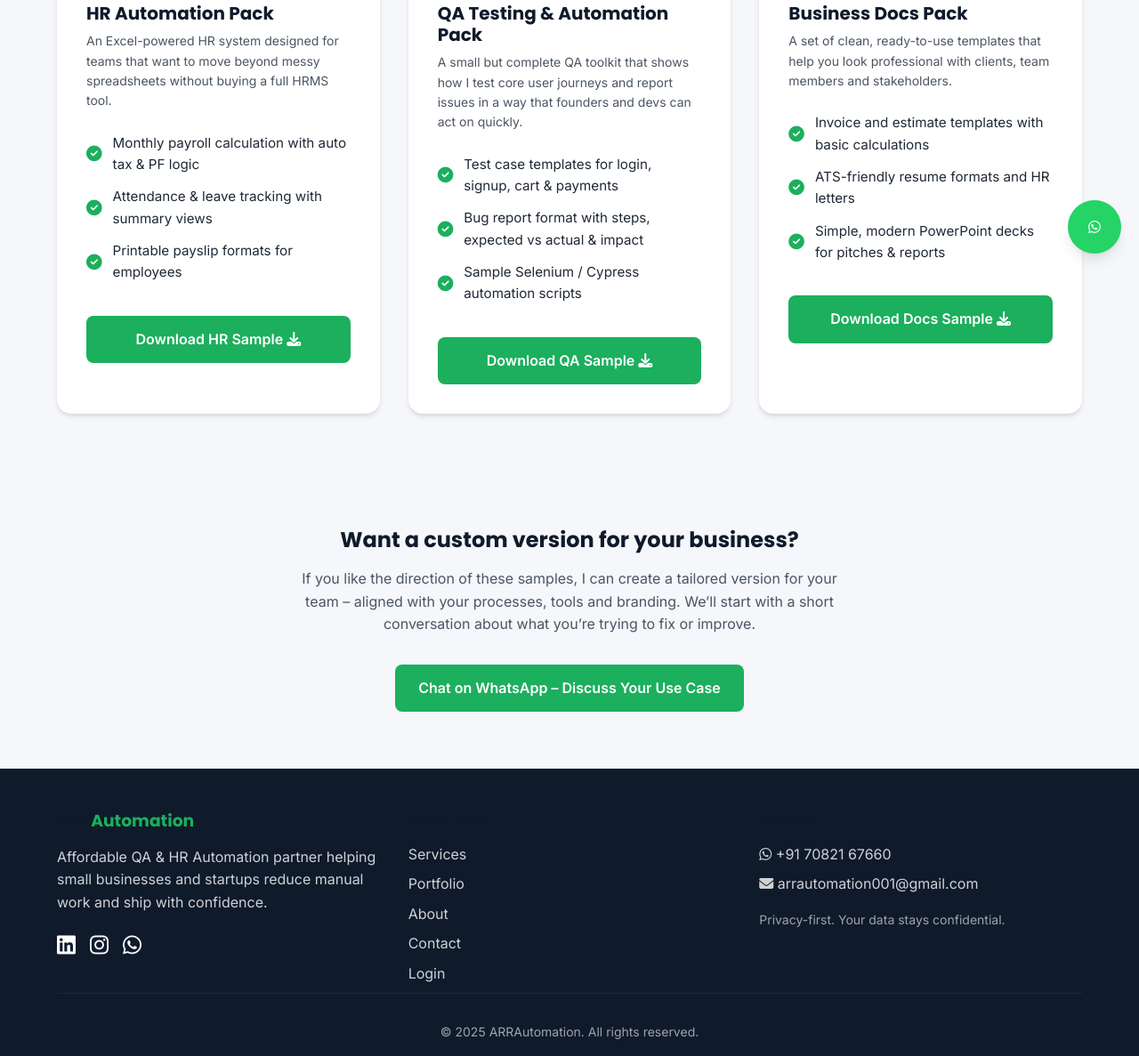
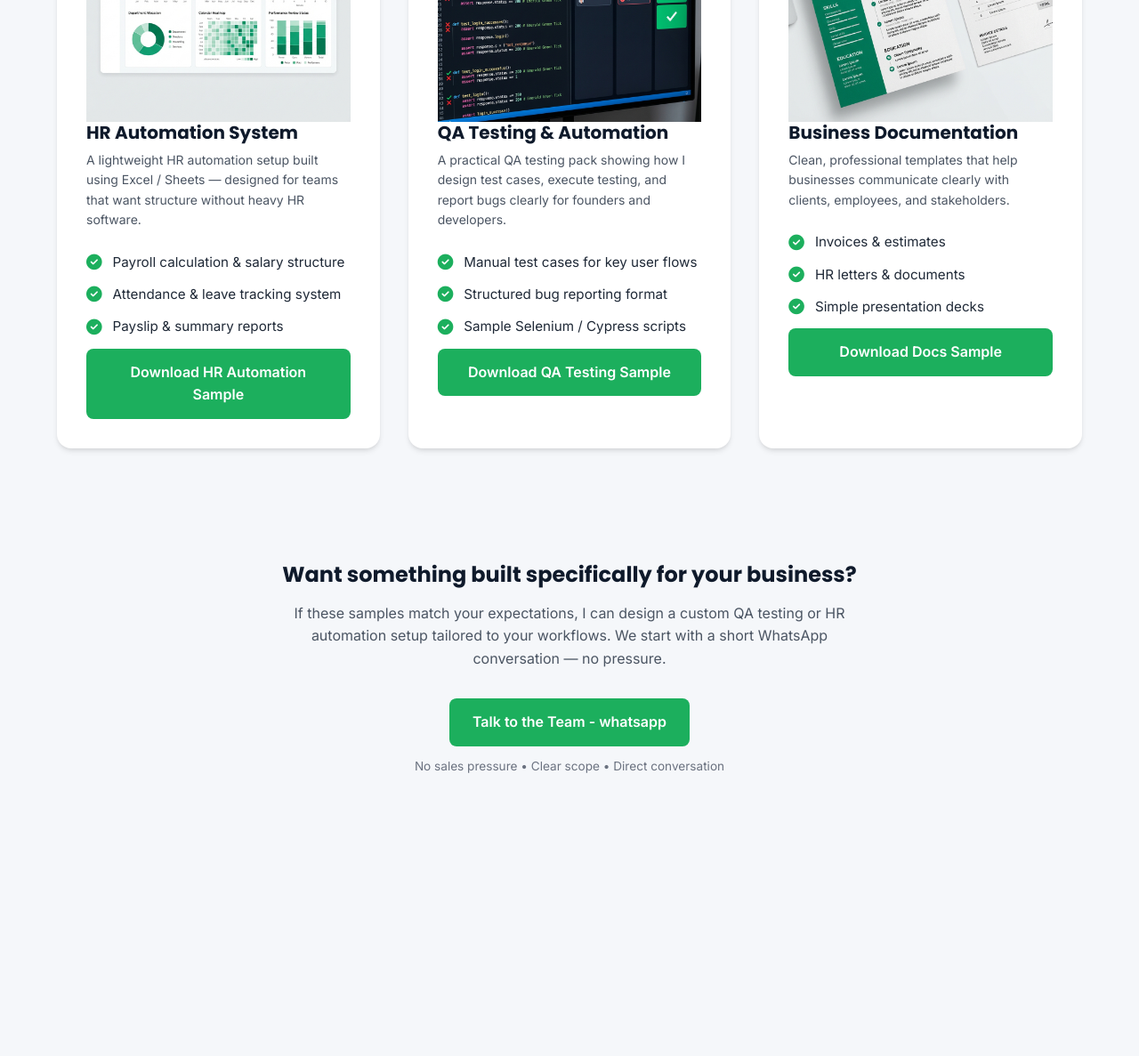
Before and after one commit to arrautomation001-cmd/ARRAutomation, a website: page public/portfolio.html in a window 1280 px wide. Shown: the part 495-1682 px from the top of the page at 89% size. After the commit the page ends 1432 px from the top, so only its background shows below. Drawn offline with Linux system fonts and the light colour scheme.

Commit message:
Changes in content

```diff
--- a/public/portfolio.html
+++ b/public/portfolio.html
@@ -4,9 +4,10 @@
 <head>
     <meta charset="UTF-8">
     <meta name="viewport" content="width=device-width, initial-scale=1.0">
-    <title>Portfolio | ARRAutomation</title>
+    <title>QA & HR Automation Portfolio | ARRAutomation</title>
+
     <meta name="description"
-        content="See sample HR automation systems, QA testing assets, and business document packs created for small businesses and startups.">
+        content="Explore real-world QA testing, HR automation systems, and business documentation samples built for small businesses and startups.">
 
     <!-- Fonts -->
     <link rel="preconnect" href="https://fonts.googleapis.com">
@@ -23,24 +24,22 @@
 </head>
 
 <body>
+
     <!-- Navigation -->
     <nav class="navbar">
         <div class="container nav-container">
             <h2><a href="index.html" class="logo">ARR<span class="text-emerald">Automation</span></a></h2>
+
             <div class="menu-toggle" id="mobile-menu">
                 <i class="fas fa-bars"></i>
             </div>
+
             <ul class="nav-links">
                 <li><a href="index.html">Home</a></li>
                 <li><a href="services.html">QA & HR Services</a></li>
-                <li><a href="portfolio.html" class="text-emerald">Projects Portfolio</a></li>
+                <li><a href="portfolio.html" class="text-emerald">Project Portfolio</a></li>
                 <li><a href="about.html">About Us</a></li>
                 <li><a href="contact.html">Contact Us</a></li>
-                <li>
-                    <a href="login.html" class="btn btn-primary" style="padding: 0.5rem 1rem; margin-left: 1rem;">
-                        Login
-                    </a>
-                </li>
             </ul>
         </div>
     </nav>
@@ -48,78 +47,87 @@
     <!-- Portfolio Section -->
     <section class="section">
         <div class="container">
-            <header style="max-width: 720px; margin: 0 auto 3rem auto; text-align: center;">
-                <h1 style="margin-bottom: 0.75rem;">Portfolio & Sample Packs</h1>
+
+            <!-- FIX: clearer H1 for Google + clients -->
+            <header style="max-width: 760px; margin: 0 auto 3rem auto; text-align: center;">
+                <h1>QA Testing & HR Automation Portfolio</h1>
                 <p style="opacity: 0.9;">
-                    These sample packs show how I think about <strong>HR automation</strong>, <strong>QA
-                        testing</strong>
-                    and <strong>business documentation</strong> for small businesses and early-stage startups.
-                    You can download and explore them, then ask for a version tailored to your workflows.
+                    Below are <strong>realistic sample projects</strong> that reflect how I approach
+                    <strong>QA testing</strong>, <strong>HR automation</strong>, and
+                    <strong>business documentation</strong> for small teams.
+                    These are not demos — they represent actual workflows I build and customize for clients.
                 </p>
             </header>
 
-            <!-- 3-Column Grid for Packs -->
+            <!-- Portfolio Grid -->
             <div class="grid grid-3">
-                <!-- Column 1: HR Automation -->
+
+                <!-- HR Automation -->
                 <div class="pricing-card">
-                    <img src="images/hr-automation.png" alt="HR Automation system preview"
-                        style="width: 100%; height: 150px; object-fit: cover; border-radius: 8px; margin-bottom: 1rem;">
-                    <h3 class="pricing-title">HR Automation Pack</h3>
+                    <img src="images/hr-automation.png"
+                        alt="HR automation system for payroll, attendance and employee management" loading="lazy">
+
+                    <h2 class="pricing-title">HR Automation System</h2>
+
                     <p class="pricing-desc">
-                        An Excel-powered HR system designed for teams that want to move beyond messy spreadsheets
-                        without buying a full HRMS tool.
+                        A lightweight HR automation setup built using Excel / Sheets — designed for
+                        teams that want structure without heavy HR software.
                     </p>
-                    <ul class="feature-list" style="margin-bottom: 1.5rem;">
-                        <li><i class="fas fa-check-circle"></i> Monthly payroll calculation with auto tax & PF logic
-                        </li>
-                        <li><i class="fas fa-check-circle"></i> Attendance & leave tracking with summary views</li>
-                        <li><i class="fas fa-check-circle"></i> Printable payslip formats for employees</li>
+
+                    <ul class="feature-list">
+                        <li><i class="fas fa-check-circle"></i> Payroll calculation & salary structure</li>
+                        <li><i class="fas fa-check-circle"></i> Attendance & leave tracking system</li>
+                        <li><i class="fas fa-check-circle"></i> Payslip & summary reports</li>
                     </ul>
+
                     <a href="hr_sample.pdf" download class="btn btn-primary btn-block">
-                        Download HR Sample <i class="fas fa-download"></i>
+                        Download HR Automation Sample
                     </a>
                 </div>
 
-                <!-- Column 2: QA Automation -->
+                <!-- QA Testing -->
                 <div class="pricing-card">
-                    <img src="images/qa-testing.png" alt="QA automation and testing preview"
-                        style="width: 100%; height: 150px; object-fit: cover; border-radius: 8px; margin-bottom: 1rem;">
-                    <h3 class="pricing-title">QA Testing & Automation Pack</h3>
+                    <img src="images/qa-testing.png"
+                        alt="QA testing and automation assets including test cases and bug reports" loading="lazy">
+
+                    <h2 class="pricing-title">QA Testing & Automation</h2>
+
                     <p class="pricing-desc">
-                        A small but complete QA toolkit that shows how I test core user journeys and report issues
-                        in a way that founders and devs can act on quickly.
+                        A practical QA testing pack showing how I design test cases,
+                        execute testing, and report bugs clearly for founders and developers.
                     </p>
-                    <ul class="feature-list" style="margin-bottom: 1.5rem;">
-                        <li><i class="fas fa-check-circle"></i> Test case templates for login, signup, cart & payments
-                        </li>
-                        <li><i class="fas fa-check-circle"></i> Bug report format with steps, expected vs actual &
-                            impact</li>
-                        <li><i class="fas fa-check-circle"></i> Sample Selenium / Cypress automation scripts</li>
+
+                    <ul class="feature-list">
+                        <li><i class="fas fa-check-circle"></i> Manual test cases for key user flows</li>
+                        <li><i class="fas fa-check-circle"></i> Structured bug reporting format</li>
+                        <li><i class="fas fa-check-circle"></i> Sample Selenium / Cypress scripts</li>
                     </ul>
+
                     <a href="qa_sample.pdf" download class="btn btn-primary btn-block">
-                        Download QA Sample <i class="fas fa-download"></i>
+                        Download QA Testing Sample
                     </a>
                 </div>
 
-                <!-- Column 3: Business Docs -->
+                <!-- Business Docs -->
                 <div class="pricing-card">
-                    <img src="images/business-docs.png" alt="Business document templates preview"
-                        style="width: 100%; height: 150px; object-fit: cover; border-radius: 8px; margin-bottom: 1rem;">
-                    <h3 class="pricing-title">Business Docs Pack</h3>
+                    <img src="images/business-docs.png"
+                        alt="Business documentation templates including invoices and reports" loading="lazy">
+
+                    <h2 class="pricing-title">Business Documentation</h2>
+
                     <p class="pricing-desc">
-                        A set of clean, ready-to-use templates that help you look professional with clients, team
-                        members
-                        and stakeholders.
+                        Clean, professional templates that help businesses communicate clearly
+                        with clients, employees, and stakeholders.
                     </p>
-                    <ul class="feature-list" style="margin-bottom: 1.5rem;">
-                        <li><i class="fas fa-check-circle"></i> Invoice and estimate templates with basic calculations
-                        </li>
-                        <li><i class="fas fa-check-circle"></i> ATS-friendly resume formats and HR letters</li>
-                        <li><i class="fas fa-check-circle"></i> Simple, modern PowerPoint decks for pitches & reports
-                        </li>
+
+                    <ul class="feature-list">
+                        <li><i class="fas fa-check-circle"></i> Invoices & estimates</li>
+                        <li><i class="fas fa-check-circle"></i> HR letters & documents</li>
+                        <li><i class="fas fa-check-circle"></i> Simple presentation decks</li>
                     </ul>
+
                     <a href="business_sample.pdf" download class="btn btn-primary btn-block">
-                        Download Docs Sample <i class="fas fa-download"></i>
+                        Download Docs Sample
                     </a>
                 </div>
             </div>
@@ -129,77 +137,23 @@
     <!-- CTA -->
     <section class="section bg-light-gray text-center">
         <div class="container">
-            <h2>Want a custom version for your business?</h2>
-            <p style="margin-bottom: 2rem; max-width: 640px; margin-left: auto; margin-right: auto;">
-                If you like the direction of these samples, I can create a tailored version for your team –
-                aligned with your processes, tools and branding. We’ll start with a short conversation about what
-                you’re trying to fix or improve.
+            <h2>Want something built specifically for your business?</h2>
+
+            <p style="max-width: 680px; margin: 0 auto 2rem;">
+                If these samples match your expectations, I can design a custom QA testing
+                or HR automation setup tailored to your workflows.
+                We start with a short WhatsApp conversation — no pressure.
             </p>
-            <a href="https://chat.whatsapp.com/Dwqh72hxsFN5CGbCUjvBie" class="btn btn-primary">
-                Chat on WhatsApp – Discuss Your Use Case
+
+            <a href="https://wa.me/917082167660" class="btn btn-primary">
+                Talk to the Team - whatsapp
             </a>
+
+            <p style="margin-top: 0.75rem; font-size: 0.85rem; color: #6B7280;">
+                No sales pressure • Clear scope • Direct conversation
+            </p>
         </div>
     </section>
-
-    <!-- Footer -->
-    <footer class="footer">
-        <div class="container">
-            <div class="grid grid-3">
-                <div>
-                    <h3>ARR<span class="text-emerald">Automation</span></h3>
-                    <p style="opacity: 0.8;">
-                        Affordable QA & HR Automation partner helping small businesses and startups reduce manual work
-                        and ship with confidence.
-                    </p>
-                    <div class="social-links">
-                        <a href="#" class="social-icon" aria-label="LinkedIn">
-                            <i class="fab fa-linkedin"></i>
-                        </a>
-                        <a href="#" class="social-icon" aria-label="Instagram">
-                            <i class="fab fa-instagram"></i>
-                        </a>
-                        <a href="https://wa.me/917082167660" class="social-icon" aria-label="WhatsApp">
-                            <i class="fab fa-whatsapp"></i>
-                        </a>
-                    </div>
-                </div>
-
-                <div>
-                    <h4>Quick Links</h4>
-                    <div class="footer-links">
-                        <a href="services.html">Services</a>
-                        <a href="portfolio.html">Portfolio</a>
-                        <a href="about.html">About</a>
-                        <a href="contact.html">Contact</a>
-                        <a href="login.html">Login</a>
-                    </div>
-                </div>
-
-                <div>
-                    <h4>Contact</h4>
-                    <div class="footer-links">
-                        <a href="https://chat.whatsapp.com/Dwqh72hxsFN5CGbCUjvBie">
-                            <i class="fab fa-whatsapp"></i> +91 70821 67660
-                        </a>
-                        <a href="mailto:arrautomation001@gmail.com">
-                            <i class="fas fa-envelope"></i> arrautomation001@gmail.com
-                        </a>
-                    </div>
-                    <p style="margin-top: 1rem; font-size: 0.875rem; opacity: 0.6;">
-                        Privacy-first. Your data stays confidential.
-                    </p>
-                </div>
-            </div>
-            <div class="copyright">
-                &copy; 2025 ARRAutomation. All rights reserved.
-            </div>
-        </div>
-    </footer>
-
-    <!-- Floating WhatsApp -->
-    <a href="https://chat.whatsapp.com/Dwqh72hxsFN5CGbCUjvBie" class="floating-whatsapp" aria-label="Chat on WhatsApp">
-        <i class="fab fa-whatsapp"></i>
-    </a>
 
     <script src="script.js"></script>
 </body>
```
Also changed, not shown: public/about.html (+15 -7 lines), public/contact.html (+2 -2 lines), public/index.html (+15 -2 lines), public/services.html (+17 -14 lines), public/images/hero-qa-hr-automation-workspace.png (renamed from public/hero_illustration.png), public/images/hero-qa-hr-automation-workspace.png.png (deleted).
